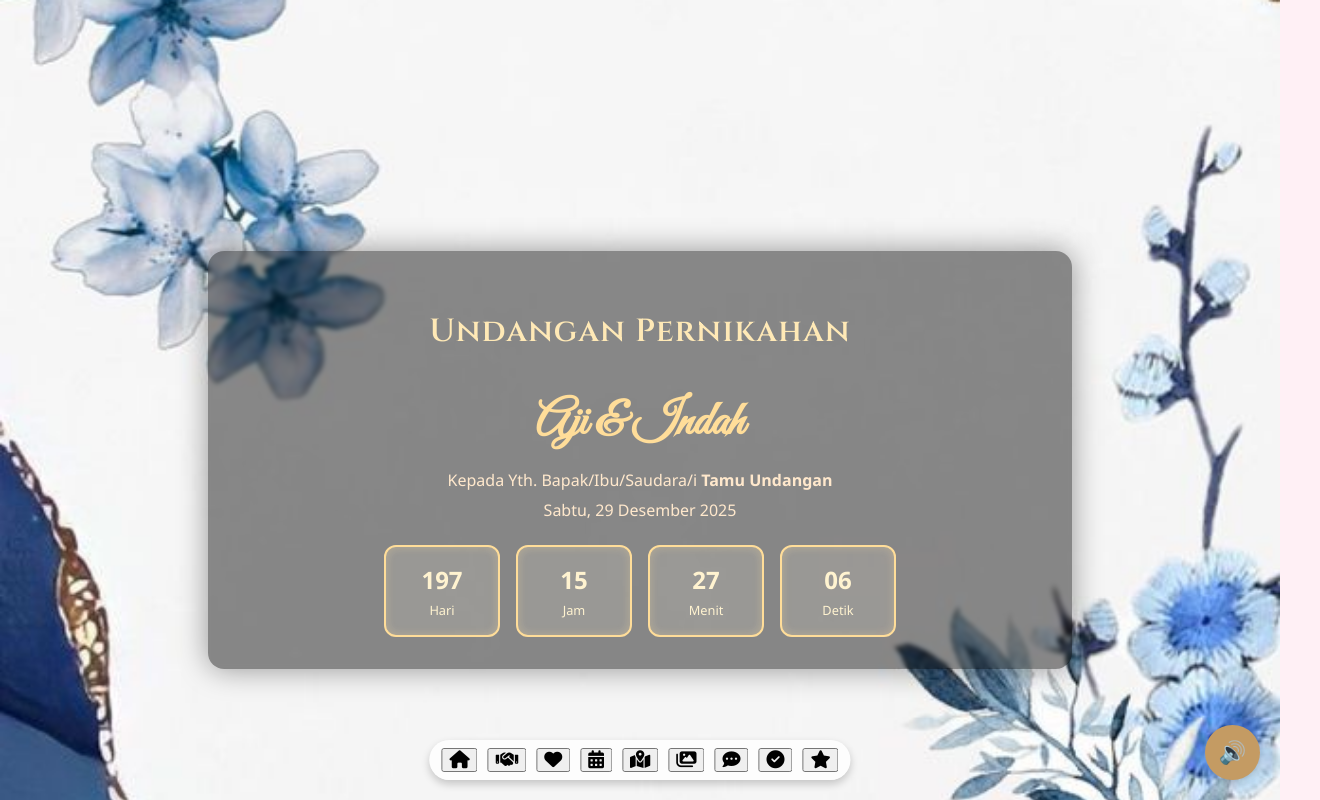
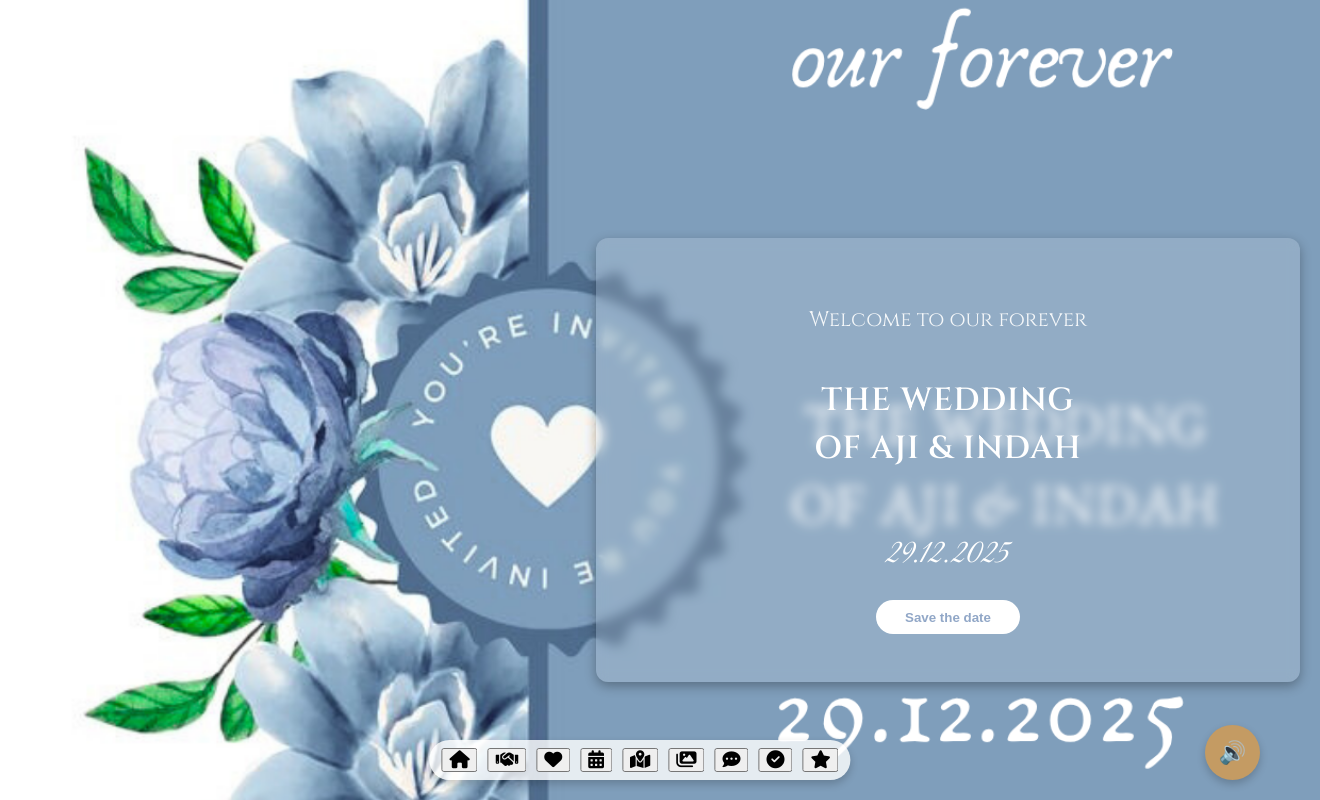
Before and after one commit to Ajisampurno/wedding-invitation, a Vue app: page / in a window 1280 px wide. Both pictures are taken after a click on the button "CLICK HERE!". Shown: the top 800 px of the page, 1320 px wide, since content can reach past the window. Built offline with nearby package versions, Linux system fonts and the light colour scheme; no server answers; a web font is replaced by a local one.

Commit message:
revisi design Hero section

```diff
--- a/src/components/HeroSection.vue
+++ b/src/components/HeroSection.vue
@@ -1,197 +1,99 @@
 <template>
-  <section class="hero">
-    <div class="overlay">
-      <h1 class="title fade-in">Undangan Pernikahan</h1>
-      <h2 class="names fade-in">Aji & Indah</h2>
-      <p class="invitation fade-in">Kepada Yth. Bapak/Ibu/Saudara/i <strong>{{ guestName }}</strong></p>
-      <p class="date fade-in">Sabtu, 29 Desember 2025</p>
-
-      <div class="countdown-wrapper fade-in">
-        <div
-          class="countdown-box"
-          v-for="(value, label, index) in countdown"
-          :key="label"
-          :style="{ animationDelay: `${index * 0.3}s` }"
-        >
-          <div class="time">{{ value }}</div>
-          <div class="label">{{ label }}</div>
-        </div>
-      </div>
+  <section class="cover" @click="$emit('openInvitation')">
+    <div class="cover-content">
+      <p class="subtitle">Welcome to our forever</p>
+      <h1 class="title">THE WEDDING<br />OF AJI & INDAH</h1>
+      <p class="date">29.12.2025</p>
+      <button class="save-btn">Save the date</button>
     </div>
   </section>
 </template>
 
-<script setup>
-import { ref, onMounted, onBeforeUnmount } from 'vue'
-
-const urlParams = new URLSearchParams(window.location.search)
-const guestName = decodeURIComponent(urlParams.get('to') || 'Tamu Undangan')
-
-const countdown = ref({
-  Hari: '00',
-  Jam: '00',
-  Menit: '00',
-  Detik: '00',
-})
-
-let intervalId
-
-const updateCountdown = () => {
-  const target = new Date('2025-12-29T00:00:00')
-  const now = new Date()
-  const diff = target - now
-
-  if (diff <= 0) {
-    clearInterval(intervalId)
-    return
-  }
-
-  const days = Math.floor(diff / (1000 * 60 * 60 * 24))
-  const hours = Math.floor((diff / (1000 * 60 * 60)) % 24)
-  const minutes = Math.floor((diff / (1000 * 60)) % 60)
-  const seconds = Math.floor((diff / 1000) % 60)
-
-  countdown.value = {
-    Hari: String(days).padStart(2, '0'),
-    Jam: String(hours).padStart(2, '0'),
-    Menit: String(minutes).padStart(2, '0'),
-    Detik: String(seconds).padStart(2, '0'),
-  }
-}
-
-onMounted(() => {
-  updateCountdown()
-  intervalId = setInterval(updateCountdown, 1000)
-})
-
-onBeforeUnmount(() => {
-  clearInterval(intervalId)
-})
-</script>
-
 <style scoped>
 @import url('https://fonts.googleapis.com/css2?family=Great+Vibes&family=Cinzel&display=swap');
 
-.hero {
+/* === BASE COVER === */
+.cover {
   position: relative;
   height: 100vh;
-  background: url('/img/bg-hero.jpeg') center/cover no-repeat;
+  width: 100%;
+  background: url('/img/cover-hero.png') center/cover no-repeat;
   display: flex;
   align-items: center;
-  justify-content: center;
-  text-align: center;
+  justify-content: flex-end;
+  cursor: pointer;
   overflow: hidden;
 }
 
-@media (max-width: 768px) {
-  .hero {
-    background-position: center top;
-  }
+/* === TEXT PANEL === */
+.cover-content {
+  text-align: center;
+  padding: 3rem 2rem;
+  color: #fff;
+  width: 50%;
+  z-index: 2;
+  display: flex;
+  flex-direction: column;
+  align-items: center;
 }
 
-.overlay {
-  background-color: rgba(0, 0, 0, 0.45);
-  padding: 2rem;
-  border-radius: 1rem;
-  max-width: 800px;
-  width: 90%;
-  box-shadow: 0 0 30px rgba(0, 0, 0, 0.4);
-  backdrop-filter: blur(2px);
+.subtitle {
+  font-family: 'Cinzel', serif;
+  font-size: 1.3rem;
+  opacity: 0.9;
+  margin-bottom: 1rem;
 }
 
 .title {
   font-family: 'Cinzel', serif;
   font-size: 2rem;
   font-weight: 600;
-  color: #ffe9b6;
-  margin-bottom: 0.5rem;
+  line-height: 1.5;
   letter-spacing: 1px;
+  margin-bottom: 1.5rem;
 }
 
-.names {
+.date {
   font-family: 'Great Vibes', cursive;
-  font-size: 3rem;
-  color: #ffdd99;
-  margin-bottom: 1rem;
-  animation: glow 2s ease-in-out infinite alternate;
+  font-size: 2.2rem;
+  margin-bottom: 1.5rem;
 }
 
-.invitation,
-.date {
-  font-size: 1rem;
-  margin: 0.5rem 0;
-  color: #ffe8cc;
+.save-btn {
+  background: #fff;
+  color: #91a7c7;
+  border: none;
+  padding: 0.6rem 1.8rem;
+  border-radius: 999px;
+  font-weight: bold;
+  cursor: pointer;
+  transition: all 0.3s ease;
 }
 
-/* Countdown */
-.countdown-wrapper {
-  display: flex;
-  flex-wrap: wrap;
-  justify-content: center;
-  gap: 1rem;
-  margin-top: 1.5rem;
+.save-btn:hover {
+  background: #f1f5f9;
 }
 
-.countdown-box {
-  background-color: rgba(255, 248, 225, 0.15);
-  border: 2px solid #ffdd99;
-  padding: 1rem;
-  border-radius: 0.75rem;
-  width: 80px;
-  backdrop-filter: blur(4px);
-  color: #fff3d0;
-  box-shadow: inset 0 0 10px rgba(255, 221, 153, 0.3);
-  opacity: 0;
-  transform: translateY(20px);
-  animation: fadeIn 0.8s forwards;
-}
+/* === RESPONSIVE === */
+@media (max-width: 768px) {
+  .cover {
+    background-position: center;
+    justify-content: center;
+  }
 
-.time {
-  font-size: 1.5rem;
-  font-weight: bold;
-}
-.label {
-  font-size: 0.8rem;
-  margin-top: 0.3rem;
-}
+  .cover-content {
+    width: 90%;
+    background: rgba(0, 0, 0, 0.3);
+    border-radius: 12px;
+    backdrop-filter: blur(3px);
+  }
 
-/* Animations */
-.fade-in {
-  opacity: 0;
-  transform: translateY(30px);
-  animation: fadeIn 1s forwards;
-}
-.fade-in:nth-child(1) { animation-delay: 0.2s; }
-.fade-in:nth-child(2) { animation-delay: 0.5s; }
-.fade-in:nth-child(3) { animation-delay: 0.8s; }
-.fade-in:nth-child(4) { animation-delay: 1.1s; }
-
-@keyframes fadeIn {
-  to {
-    opacity: 1;
-    transform: translateY(0);
-  }
-}
-
-@keyframes glow {
-  0% {
-    text-shadow: 0 0 5px #ffdd99, 0 0 10px #ffcc66;
-  }
-  100% {
-    text-shadow: 0 0 15px #ffe9b6, 0 0 25px #ffcc66;
-  }
-}
-
-/* Responsiveness */
-@media (max-width: 600px) {
-  .names {
-    font-size: 2.2rem;
-  }
   .title {
     font-size: 1.5rem;
   }
-  .countdown-box {
-    width: 70px;
+
+  .date {
+    font-size: 1.8rem;
   }
 }
 </style>
```
Also changed, not shown: public/img/cover-hero.jpg (added), public/img/cover-hero.png (added).
